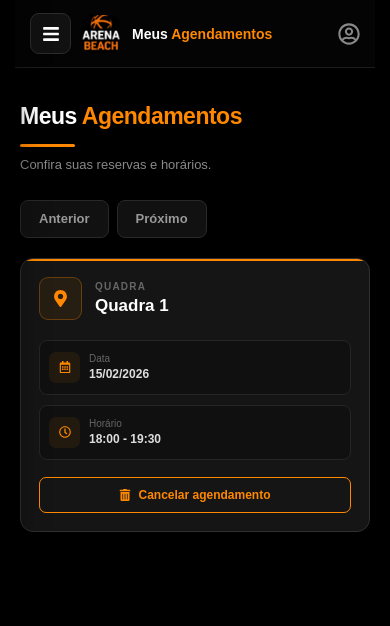
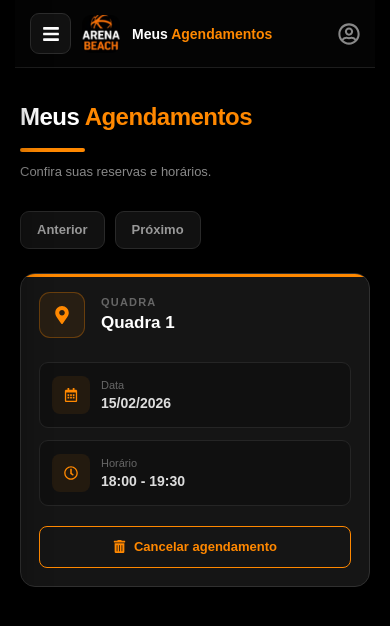
Before and after one commit to sofialaraferreiradossantos-ar/arena-tcc, a React (Vite) app: page /agendamentos in a window 390 px wide. Shown: the top 626 px of the page. Built offline with nearby package versions, Linux system fonts and the light colour scheme.

Commit message:
css quadras

```diff
--- a/src/styles/agendamentos.module.css
+++ b/src/styles/agendamentos.module.css
@@ -493,18 +493,18 @@
 
 
 /* =========================================================
-   TÍTULO DA PÁGINA
+   TÍTULO DA PÁGINA (AUMENTADO)
 ========================================================= */
 
 .pageTitle {
   width: 100%;
-  max-width: 1120px;
+  max-width: 1300px;
 
   margin:
     0 auto;
 
   padding:
-    45px 0 0;
+    50px 0 0;
 }
 
 .pageTitle h1 {
@@ -512,7 +512,7 @@
     #fff;
 
   font-size:
-    32px;
+    40px;
 
   font-weight:
     700;
@@ -534,10 +534,10 @@
 
   display: block;
 
-  width: 55px;
-  height: 3px;
+  width: 65px;
+  height: 4px;
 
-  margin-top: 13px;
+  margin-top: 16px;
 
   border-radius: 10px;
 
@@ -547,18 +547,18 @@
 
 .pageTitle p {
   margin-top:
-    10px;
+    12px;
 
   color:
     #888;
 
   font-size:
-    14px;
+    16px;
 }
 
 
 /* =========================================================
-   ABAS
+   ABAS (AUMENTADO)
 ========================================================= */
 
 .tabs,
@@ -566,15 +566,15 @@
 .tabsContainer,
 .mainContent nav {
   width: 100%;
-  max-width: 1120px;
+  max-width: 1300px;
 
   margin:
-    28px auto 0;
+    32px auto 0;
 
   display: flex;
   align-items: center;
 
-  gap: 8px;
+  gap: 10px;
 }
 
 .tabs button,
@@ -582,16 +582,16 @@
 .tabsContainer button,
 .mainContent nav button {
   min-height:
-    38px;
+    44px;
 
   padding:
-    9px 18px;
+    11px 22px;
 
   border:
     1px solid #292929;
 
   border-radius:
-    8px;
+    9px;
 
   background:
     #111;
@@ -600,7 +600,7 @@
     #999;
 
   font-size:
-    13px;
+    14px;
 
   font-weight:
     600;
@@ -642,15 +642,15 @@
 
 
 /* =========================================================
-   ÁREA DOS CARDS
+   ÁREA DOS CARDS (AUMENTADO)
 ========================================================= */
 
 .cardsArea {
   width: 100%;
-  max-width: 1120px;
+  max-width: 1300px;
 
   margin:
-    20px auto 0;
+    24px auto 0;
 
   display: grid;
 
@@ -658,22 +658,22 @@
     repeat(2, minmax(0, 1fr));
 
   gap:
-    18px;
+    24px;
 }
 
 
 /* =========================================================
-   CARD
+   CARD (AUMENTADO)
 ========================================================= */
 
 .card {
   position: relative;
 
   min-height:
-    195px;
+    240px;
 
   padding:
-    23px;
+    30px;
 
   overflow:
     hidden;
@@ -688,7 +688,7 @@
     1px solid #303030;
 
   border-radius:
-    13px;
+    15px;
 
   background:
     #151515;
@@ -714,7 +714,7 @@
     100%;
 
   height:
-    2px;
+    3px;
 
   background:
     #ff8800;
@@ -730,7 +730,7 @@
 
 
 /* =========================================================
-   CABEÇALHO DO CARD
+   CABEÇALHO DO CARD (AUMENTADO)
 ========================================================= */
 
 .cardHeader {
@@ -741,18 +741,18 @@
     center;
 
   gap:
-    13px;
+    16px;
 }
 
 .cardIcon {
   width:
-    43px;
+    52px;
 
   height:
-    43px;
+    52px;
 
   min-width:
-    43px;
+    52px;
 
   display:
     flex;
@@ -768,7 +768,7 @@
     rgba(255, 136, 0, 0.3);
 
   border-radius:
-    9px;
+    11px;
 
   background:
     rgba(255, 136, 0, 0.08);
@@ -777,7 +777,7 @@
     #ff8800;
 
   font-size:
-    17px;
+    21px;
 }
 
 .cardLabel {
@@ -785,13 +785,13 @@
     block;
 
   margin-bottom:
-    4px;
+    5px;
 
   color:
     #666;
 
   font-size:
-    10px;
+    11px;
 
   font-weight:
     700;
@@ -805,7 +805,7 @@
     #fff;
 
   font-size:
-    18px;
+    22px;
 
   font-weight:
     700;
@@ -813,12 +813,12 @@
 
 
 /* =========================================================
-   INFORMAÇÕES
+   INFORMAÇÕES (AUMENTADO)
 ========================================================= */
 
 .cardInfo {
   margin-top:
-    20px;
+    24px;
 
   display:
     grid;
@@ -827,15 +827,15 @@
     repeat(2, minmax(0, 1fr));
 
   gap:
-    10px;
+    12px;
 }
 
 .infoItem {
   min-height:
-    55px;
+    66px;
 
   padding:
-    9px;
+    12px;
 
   display:
     flex;
@@ -844,13 +844,13 @@
     center;
 
   gap:
-    9px;
+    11px;
 
   border:
     1px solid #252525;
 
   border-radius:
-    8px;
+    9px;
 
   background:
     #101010;
@@ -858,13 +858,13 @@
 
 .infoIcon {
   width:
-    31px;
+    38px;
 
   height:
-    31px;
+    38px;
 
   min-width:
-    31px;
+    38px;
 
   display:
     flex;
@@ -876,7 +876,7 @@
     center;
 
   border-radius:
-    7px;
+    8px;
 
   background:
     rgba(255, 136, 0, 0.08);
@@ -885,7 +885,7 @@
     #ff8800;
 
   font-size:
-    12px;
+    14px;
 }
 
 .infoItem span {
@@ -893,13 +893,13 @@
     block;
 
   margin-bottom:
-    3px;
+    4px;
 
   color:
     #666;
 
   font-size:
-    10px;
+    11px;
 }
 
 .infoItem strong {
@@ -910,12 +910,12 @@
     #ddd;
 
   font-size:
-    12px;
+    14px;
 }
 
 
 /* =========================================================
-   BOTÃO CANCELAR
+   BOTÃO CANCELAR (AUMENTADO)
 ========================================================= */
 
 .cardFooter {
@@ -923,7 +923,7 @@
     auto;
 
   padding-top:
-    17px;
+    20px;
 
   display:
     flex;
@@ -934,10 +934,10 @@
 
 .cancelButton {
   min-height:
-    36px;
+    42px;
 
   padding:
-    8px 14px;
+    10px 18px;
 
   display:
     flex;
@@ -949,13 +949,13 @@
     center;
 
   gap:
-    7px;
+    8px;
 
   border:
     1px solid #ff8800;
 
   border-radius:
-    7px;
+    8px;
 
   background:
     transparent;
@@ -964,7 +964,7 @@
     #ff8800;
 
   font-size:
-    12px;
+    13px;
 
   font-weight:
     600;
@@ -1103,6 +1103,11 @@
       0 30px 60px;
   }
 
+  .pageTitle h1 {
+    font-size:
+      32px;
+  }
+
   .cardsArea {
     grid-template-columns:
       1fr;
@@ -1183,7 +1188,7 @@
 
   .pageTitle h1 {
     font-size:
-      26px;
+      27px;
   }
 
   .pageTitle p {
@@ -1222,6 +1227,15 @@
   .mainContent nav button {
     white-space:
       nowrap;
+
+    min-height:
+      38px;
+
+    padding:
+      9px 16px;
+
+    font-size:
+      13px;
   }
 
 
@@ -1235,15 +1249,34 @@
       1fr;
 
     gap:
-      14px;
+      16px;
   }
 
   .card {
     min-height:
-      190px;
+      210px;
 
     padding:
-      20px;
+      22px;
+  }
+
+  .cardIcon {
+    width:
+      46px;
+
+    height:
+      46px;
+
+    min-width:
+      46px;
+
+    font-size:
+      18px;
+  }
+
+  .cardTitle {
+    font-size:
+      19px;
   }
 
   .cardInfo {
@@ -1277,7 +1310,7 @@
 
   .pageTitle h1 {
     font-size:
-      23px;
+      24px;
   }
 
   .card {
```
Also changed, not shown: src/styles/quadras.module.css (+76 -66 lines).
